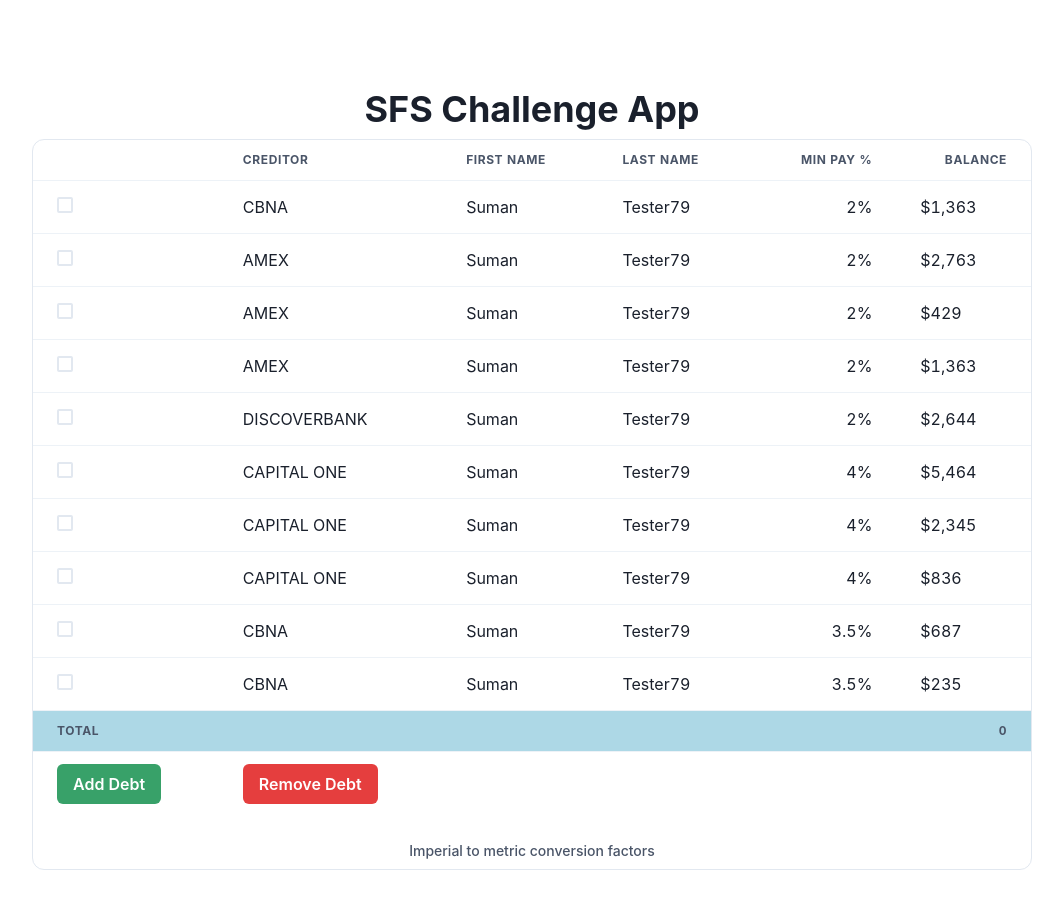
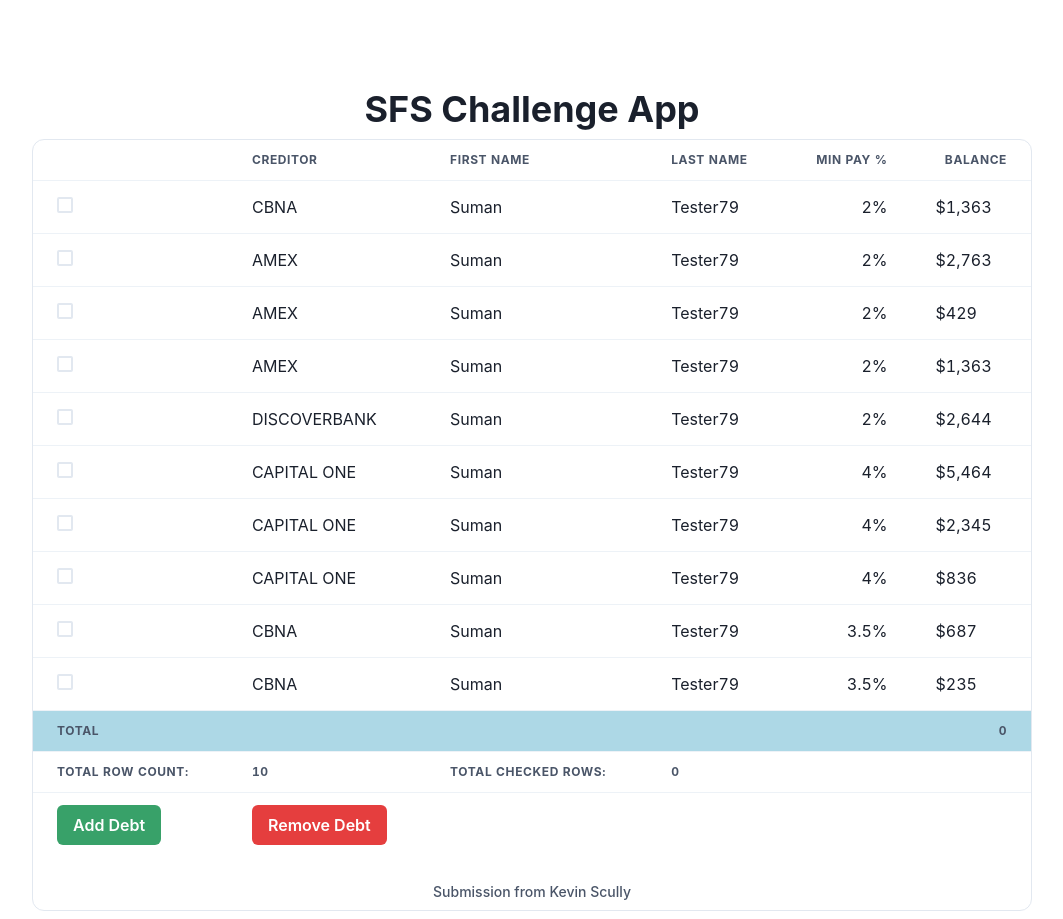
Before and after one commit to scullabyte/sfs_challenge, a Next.js app: page / in a window 1280 px wide. Shown: the whole page, without its empty margins (108-1171 px from the left). Before the commit the page ends 878 px from the top, so only its background shows below. Built offline with nearby package versions, Linux system fonts and the light colour scheme.

Commit message:
test: Ensures total rows + checked rows are valid

```diff
--- a/pages/index.tsx
+++ b/pages/index.tsx
@@ -35,6 +35,10 @@
   const totalValue = data.map((row)=>{
     return row.isChecked ? row.balance : 0
   }).reduce((b, a) => b + a, 0)
+  const totalCheckedRows = data.filter((row)=>{
+    return row.isChecked
+  }).length
+
   return (
     <>
       <Head>
@@ -49,10 +53,10 @@
         <Center>
           <TableContainer w="1000px" borderColor="slate" borderWidth={1} borderRadius="xl" >
             <Table variant='simple'>
-              <TableCaption>Imperial to metric conversion factors</TableCaption>
+              <TableCaption>Submission from Kevin Scully</TableCaption>
               <Thead>
                 <Tr>
-                  <Th></Th>
+                  <Th maxW={10}></Th>
                   <Th>Creditor</Th>
                   <Th>First Name</Th>
                   <Th>Last Name</Th>
@@ -64,9 +68,7 @@
                 {data && data.map((row) => {
                   return (<Tr key={`row_${row.id}`}>
                     <Td><Checkbox
-
                     isChecked={row.isChecked || false}
-                    // isIndeterminate={isIndeterminate}
                     onChange={(e) => checkRow(row)}
                     >
                     </Checkbox></Td>
@@ -91,6 +93,14 @@
                   <Th data-testid="total-value" isNumeric>{totalValue}</Th>
                 </Tr>
                 <Tr>
+                  <Th>Total Row Count:</Th>
+                  <Th data-testid="total-rows" textAlign="start">{data.length}</Th>
+                  <Th>Total Checked Rows:</Th>
+                  <Th data-testid="total-checked-rows" textAlign="start">{totalCheckedRows}</Th>
+                  <Th />
+                  <Th />
+                </Tr>
+                <Tr>
                   <Th><Button onClick={addDebt} data-testid="add-debt" colorScheme="green">Add Debt</Button></Th>
                   <Th><Button onClick={removeDebt} data-testid="remove-debt" colorScheme="red">Remove Debt</Button></Th>
                 </Tr>
```
Also changed, not shown: 1 other file (tests, documents, lock files or other folders).
